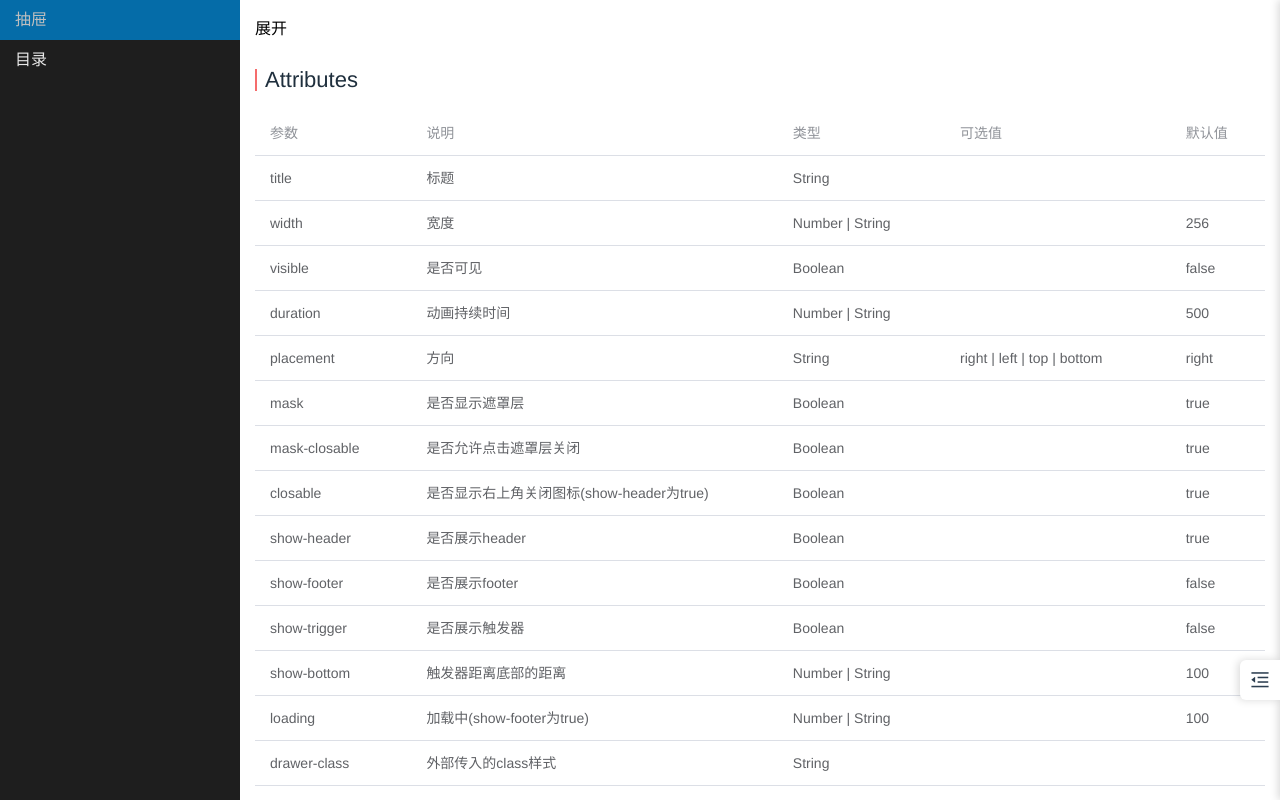
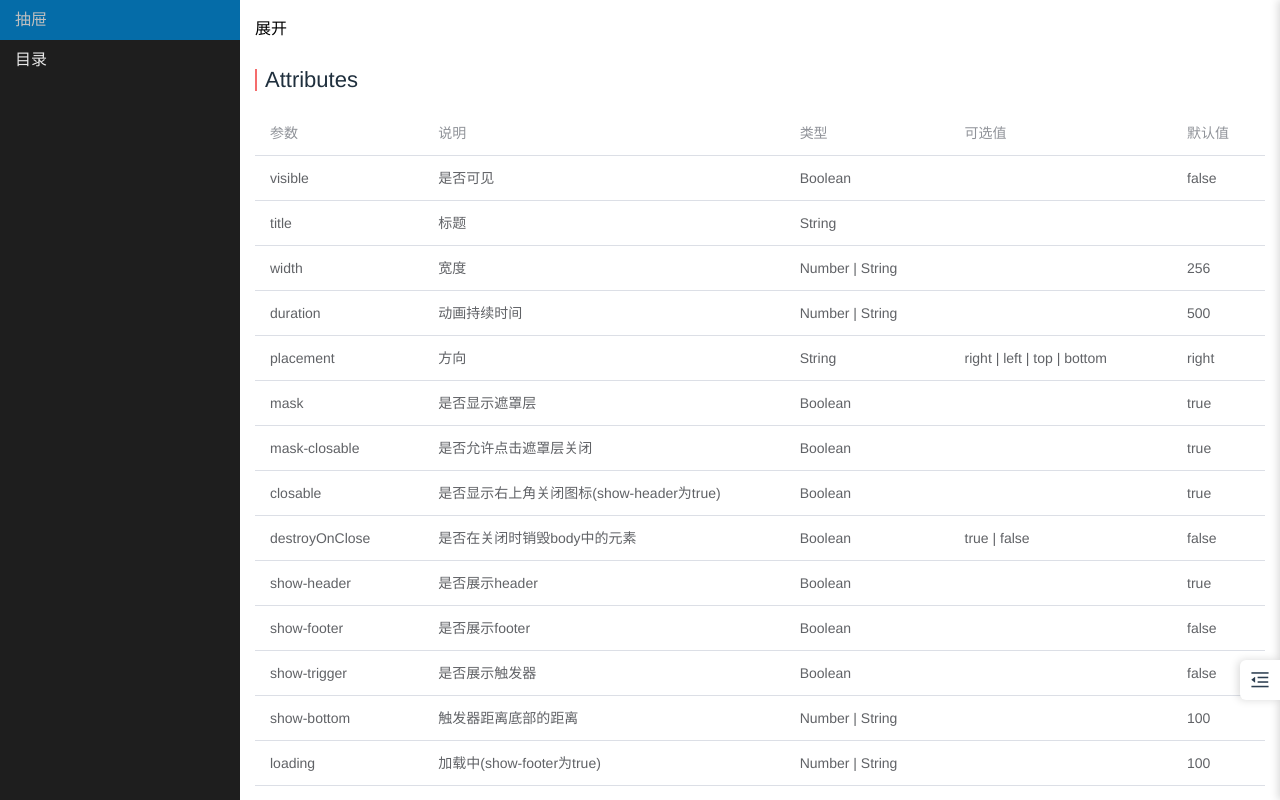
Before and after one commit to hcl0101/hcl, a Vue app: page /drawer in a window 1280 px wide. Built offline with nearby package versions, Linux system fonts and the light colour scheme.

Commit message:
add attr: destroyOnClose

```diff
--- a/src/components/drawer/Drawer.vue
+++ b/src/components/drawer/Drawer.vue
@@ -19,7 +19,7 @@
         transform: transform,
         transition: 'transform ' + duration / 1000 + 's'
       }">
-      <div class="hcl-drawer-content">
+      <div v-if="!hasDestroyed" class="hcl-drawer-content">
         <template>
           <div v-if="showHeader" class="hcl-drawer-header">
             <div class="header-title">{{ title }}</div>
@@ -66,6 +66,10 @@ export default {
   name: 'hclDrawer',
 
   props: {
+    visible: {
+      type: Boolean,
+      default: false
+    },
     title: {
       type: String,
       default: '标题'
@@ -77,10 +81,6 @@ export default {
     placement: {
       type: String,
       default: 'right'
-    },
-    visible: {
-      type: Boolean,
-      default: false
     },
     duration: {
       type: [ Number, String ],
@@ -125,6 +125,16 @@ export default {
     drawerClass: {
       type: String,
       default: ''
+    },
+    destroyOnClose: {
+      type: Boolean,
+      default: false
+    }
+  },
+
+  data() {
+    return {
+      hasDestroyed: false
     }
   },
 
@@ -176,8 +186,11 @@ export default {
     visible(newVal) {
       if (!newVal) {
         setTimeout(() => {
-          document.getElementsByClassName('hcl-drawer-body')[0].scrollTop = 0;
+          document.getElementsByClassName('hcl-drawer-body')[0].scrollTop = 0;  //滚动条回到顶部
+          this.hasDestroyed = this.destroyOnClose;
         }, this.duration);
+      } else {
+        this.hasDestroyed = false;
       }
     }
   },
--- a/src/views/drawer/Drawer.vue
+++ b/src/views/drawer/Drawer.vue
@@ -11,6 +11,7 @@
       show-header
       show-footer
       show-trigger
+      destroyOnClose
       placement="right"
       :visible.sync="visible"
       :trigger-bottom="100"
--- a/src/views/drawer/api.js
+++ b/src/views/drawer/api.js
@@ -2,6 +2,13 @@ export default [
   {
     title: 'Attributes',
     data: [
+      {
+        '参数': 'visible',
+        '说明': '是否可见',
+        '类型': 'Boolean',
+        '可选值': '',
+        '默认值': 'false'
+      },
       {
         '参数': 'title',
         '说明': '标题',
@@ -15,13 +22,6 @@ export default [
         '类型': 'Number | String',
         '可选值': '',
         '默认值': '256'
-      },
-      {
-        '参数': 'visible',
-        '说明': '是否可见',
-        '类型': 'Boolean',
-        '可选值': '',
-        '默认值': 'false'
       },
       {
         '参数': 'duration',
@@ -57,6 +57,13 @@ export default [
         '类型': 'Boolean',
         '可选值': '',
         '默认值': 'true'
+      },
+      {
+        '参数': 'destroyOnClose',
+        '说明': '是否在关闭时销毁body中的元素',
+        '类型': 'Boolean',
+        '可选值': 'true | false',
+        '默认值': 'false'
       },
       {
         '参数': 'show-header',
```
